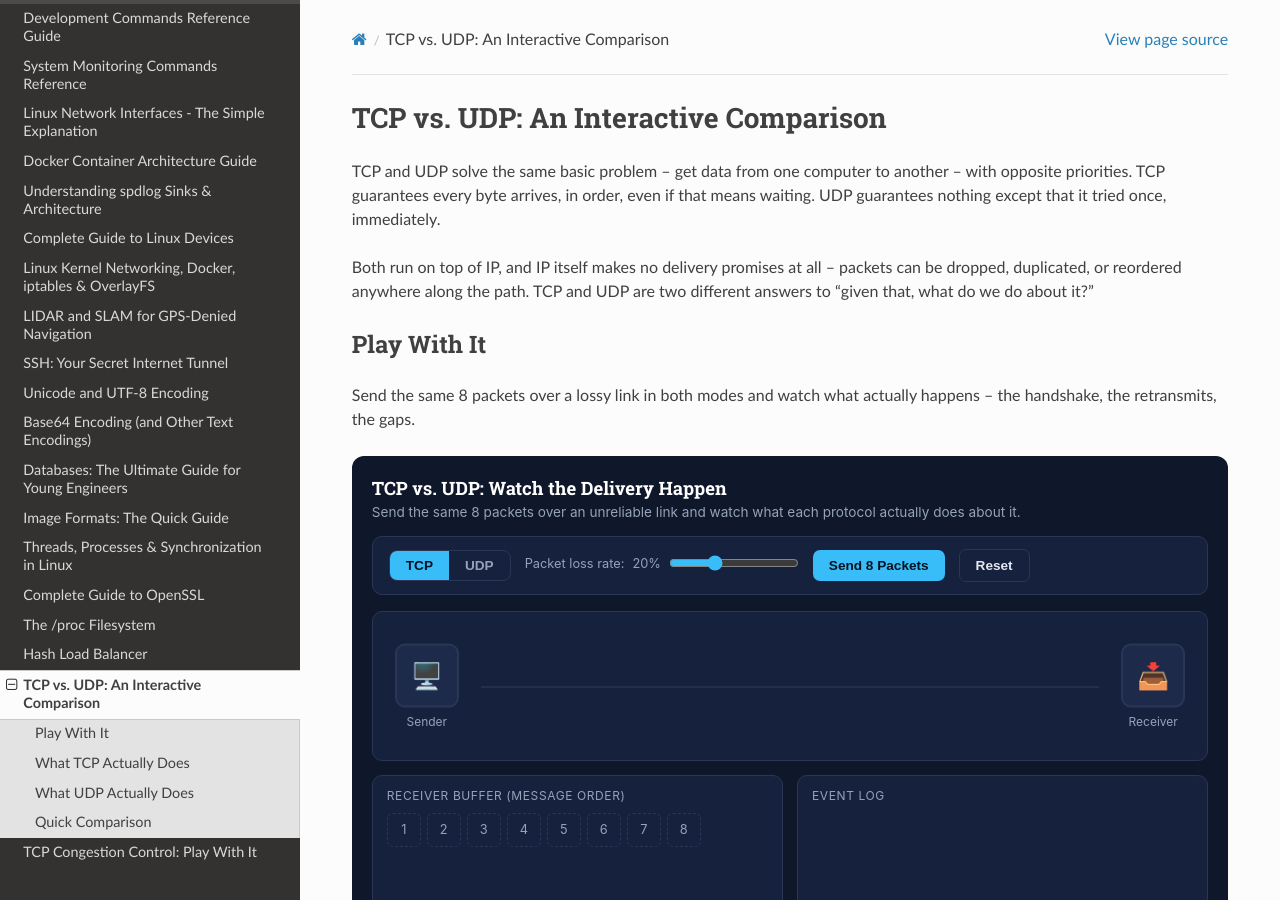
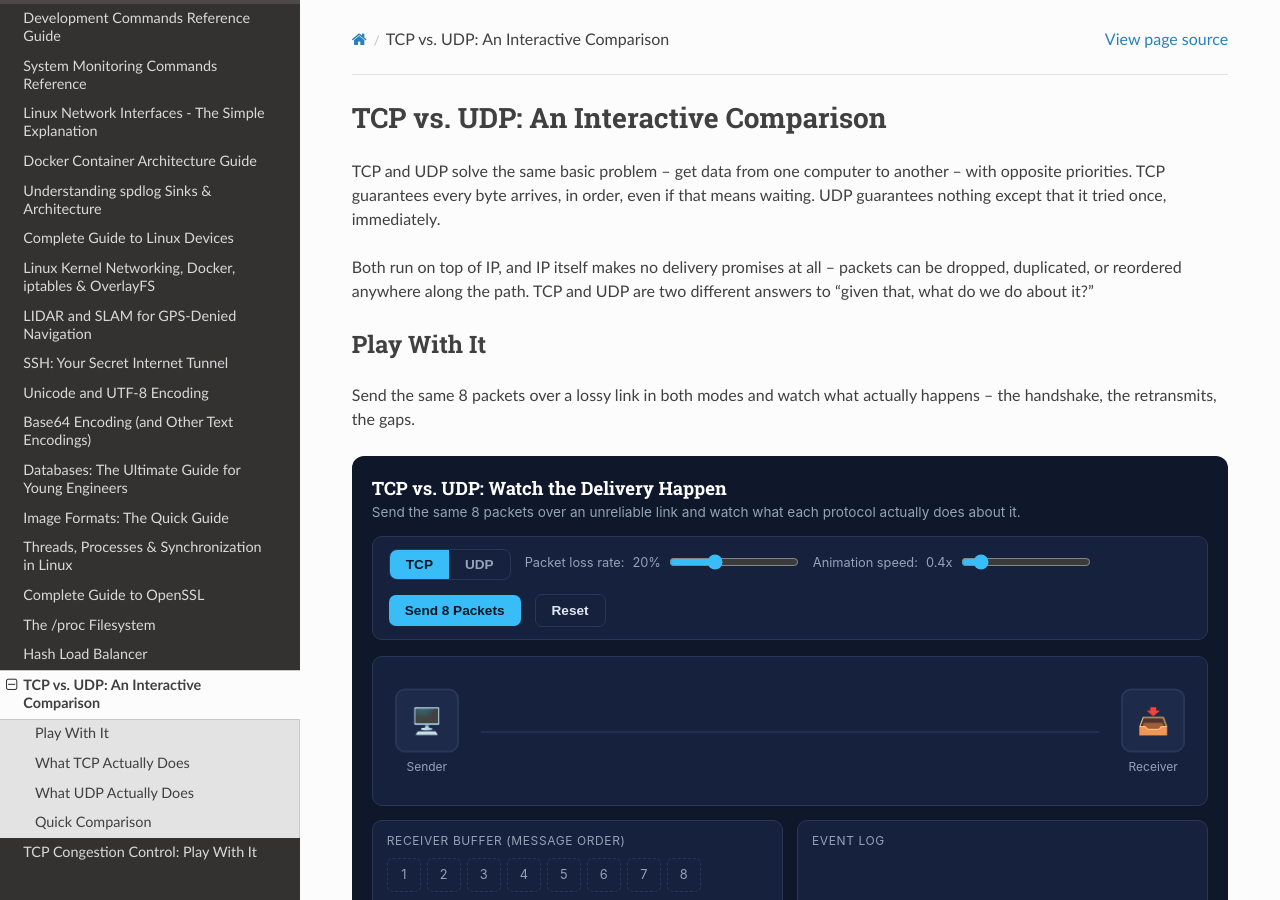
Before and after one commit to karthik-dev-82/system-notes, a Sphinx documentation site: the page built from docs/source/tcp_udp_interactive.rst, in a window 1280 px wide and 900 px high. Built offline with Sphinx 7.4.7 and the Read the Docs theme 3.1.0, drawn with Linux system fonts in a browser that asks for light colours; part of the change alters nothing that is shown.

Commit message:
Add animation speed control to TCP/UDP widget
Default pace was too fast to follow. Adds a playback-speed slider
(0.2x-2x, video-player convention: <1 = slower) and applies it to
every timing value in the sim -- handshake steps, packet stagger,
travel duration, retry delay, ACK flight -- via a single scaled()
helper. Defaults to 0.4x (2.5x slower than the original pace).

Co-Authored-By: Claude Sonnet 5 <noreply@anthropic.com>

```diff
--- a/docs/source/_static/tcp_udp_widget.html
+++ b/docs/source/_static/tcp_udp_widget.html
@@ -208,6 +208,9 @@
     <label>Packet loss rate: <span id="lossVal">20%</span>
       <input type="range" id="lossSlider" min="0" max="60" value="20">
     </label>
+    <label>Animation speed: <span id="speedVal">0.4x</span>
+      <input type="range" id="speedSlider" min="0.2" max="2" step="0.1" value="0.4">
+    </label>
     <button class="nv-btn" id="sendBtn">Send 8 Packets</button>
     <button class="nv-btn secondary" id="resetBtn">Reset</button>
   </div>
@@ -258,6 +261,8 @@
     const resetBtn = document.getElementById('resetBtn');
     const lossSlider = document.getElementById('lossSlider');
     const lossVal = document.getElementById('lossVal');
+    const speedSlider = document.getElementById('speedSlider');
+    const speedVal = document.getElementById('speedVal');
     const modeButtons = root.querySelectorAll('.mode-btn');
     const modeNote = document.getElementById('modeNote');
     const statTime = document.getElementById('statTime');
@@ -358,20 +363,26 @@
 
     function lossRate() { return parseInt(lossSlider.value, 10) / 100; }
 
+    // Speed is a playback-speed multiplier, same convention as a video
+    // player: 1x = original pace, 0.4x = original pace stretched out
+    // to 2.5x the duration (slower), 2x = twice as fast.
+    function speed() { return parseFloat(speedSlider.value); }
+    function scaled(ms) { return ms / speed(); }
+
     function runHandshake(done) {
       log('Starting 3-way handshake...', 'info');
       const w = laneWidth();
       const p1 = spawnPacket('SYN', 'nv-handshake');
-      flyTo(p1, 108 + w, 500, () => {
+      flyTo(p1, 108 + w, scaled(500), () => {
         log('SYN sent', 'good');
         p1.remove();
         const p2 = spawnPacket('SYN-ACK', 'nv-handshake');
         p2.style.left = (108 + w) + 'px';
-        flyTo(p2, 108, 500, () => {
+        flyTo(p2, 108, scaled(500), () => {
           log('SYN-ACK received', 'good');
           p2.remove();
           const p3 = spawnPacket('ACK', 'nv-handshake');
-          flyTo(p3, 108 + w, 400, () => {
+          flyTo(p3, 108 + w, scaled(400), () => {
             log('ACK sent -- connection established!', 'good');
             p3.remove();
             done();
@@ -382,7 +393,7 @@
 
     function sendOnePacket(i, isRetry) {
       const w = laneWidth();
-      const duration = 700 + Math.random() * 300;
+      const duration = scaled(700 + Math.random() * 300);
       const lost = Math.random() < lossRate();
       const label = String(i);
       const pkt = spawnPacket(label);
@@ -393,10 +404,10 @@
       flyTo(pkt, 108 + travelDistance, lost ? duration * (travelDistance / w) : duration, () => {
         if (lost) {
           pkt.classList.add('nv-lost');
-          after(250, () => pkt.remove());
+          after(scaled(250), () => pkt.remove());
           if (mode === 'tcp') {
             log('Packet #' + i + ' LOST -- detected, will resend', 'bad');
-            after(500, () => {
+            after(scaled(500), () => {
               retx++;
               statRetx.textContent = retx;
               sendOnePacket(i, true);
@@ -415,7 +426,7 @@
             log('Packet #' + i + ' delivered -- ACK sent back', 'good');
             const ack = spawnPacket('✓', 'nv-ack');
             ack.style.left = (108 + w) + 'px';
-            flyTo(ack, 108, 350, () => ack.remove());
+            flyTo(ack, 108, scaled(350), () => ack.remove());
           } else {
             log('Packet #' + i + ' delivered', 'good');
           }
@@ -462,7 +473,7 @@
 
       const beginSending = () => {
         for (let i = 1; i <= N; i++) {
-          after((i - 1) * 550, () => sendOnePacket(i, false));
+          after(scaled((i - 1) * 550), () => sendOnePacket(i, false));
         }
       };
 
@@ -475,6 +486,7 @@
     }
 
     lossSlider.addEventListener('input', () => { lossVal.textContent = lossSlider.value + '%'; });
+    speedSlider.addEventListener('input', () => { speedVal.textContent = speedSlider.value + 'x'; });
     modeButtons.forEach(b => b.addEventListener('click', () => setMode(b.dataset.mode)));
     sendBtn.addEventListener('click', start);
     resetBtn.addEventListener('click', reset);
```
